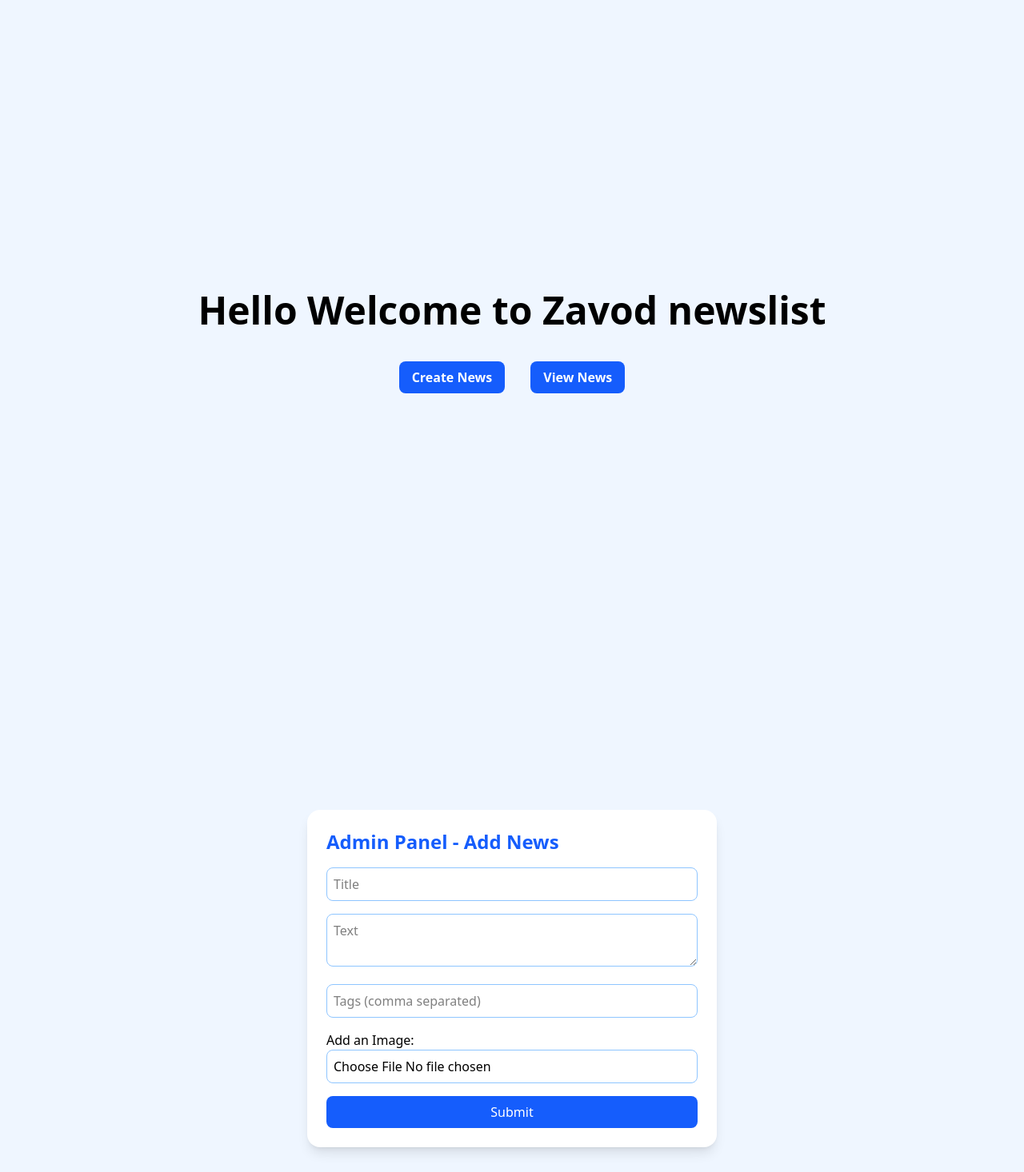
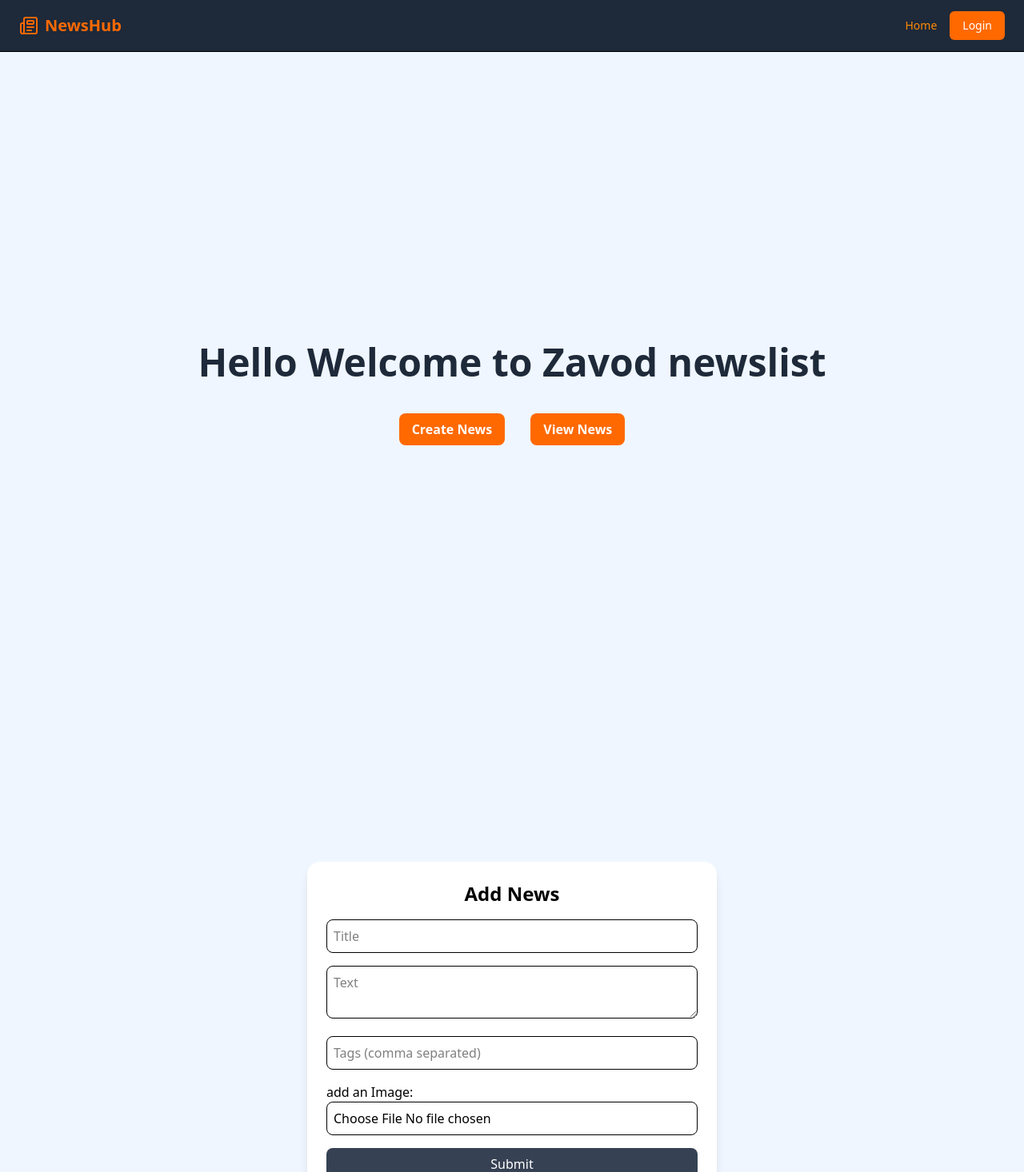
Before and after one commit to Jamesunekwuojo/newsApp, a React (Vite) app in the folder client/: page / in a window 1280 px wide. Shown: the top 1466 px of the page at 80% size. Built offline with nearby package versions, Linux system fonts and the light colour scheme; no server answers.

Commit message:
working on authentication

```diff
--- a/client/src/App.jsx
+++ b/client/src/App.jsx
@@ -8,14 +8,16 @@ import AdminPanel from "./components/AdminPanel.jsx";
 import ProtectedRoute from "./ProtectedRoute.jsx";
 import Signup from "./components/Signup.jsx";
 import Login from "./components/Login.jsx";
+import Mainnav from "./components/Mainnav.jsx";
 
-// import ProtectedRoute from "./ProtectedRoute.jsx";
 
 const App = () => (
   <div className="flex min-h-screen flex-col ">
     {/* <Mainnav/> */}
 
     <Router>
+      <Mainnav/>
+
       <Routes>
         <Route path="/" element={<Homepage />} />
         <Route path="/signup" element={<Signup />} />
--- /dev/null
+++ b/client/src/AuthContext.jsx
@@ -0,0 +1,3 @@
+import { createContext } from "react";
+
+export const AuthContext = createContext();
--- /dev/null
+++ b/client/src/AuthProvider.jsx
@@ -0,0 +1,80 @@
+import { useState, useEffect } from "react";
+import { AuthContext } from "./AuthContext.jsx";
+import api from "./services/api.js";
+
+export const AuthProvider = ({ children }) => {
+  const [user, setUser] = useState(null);
+  const [loading, setLoading] = useState(true);
+
+  useEffect(() => {
+    const fetchUser = async () => {
+      try {
+        const response = await api.get("/auth/check"); // Include cookies
+        if (response.status === 200) {
+          setUser(response.data.user);
+        } else {
+          setUser(null);
+        }
+      } catch (error) {
+        console.error("Error fetching user:", error);
+        setUser(null);
+      } finally {
+        setLoading(false);
+      }
+    };
+
+    fetchUser();
+  }, []);
+
+  // Signup function
+  const signup = async (formData) => {
+    try {
+      const response = await api.post("/api/admin/signup", formData);
+
+      if (response.status === 200) {
+        setUser(response.data.user);
+        return { success: true };
+      } else {
+        return { success: false, message: response.data.message || "Signup failed" };
+      }
+    } catch (error) {
+      console.error("Error signing up:", error.response || error);
+      return { success: false, message: error.response?.data?.message };
+    }
+  };
+
+  // Login function
+  const login = async (formData) => {
+    try {
+      const response = await api.post("/api/admin/login", formData);
+
+      if (response.status === 200) {
+        setUser(response.data.user);
+        return { success: true };
+      } else {
+        return { success: false, message: response.data.message };
+      }
+    } catch (error) {
+      console.error("Error logging in:", error);
+      return { success: false, message: error.response?.data?.message };
+    }
+  };
+
+  // Logout function
+  const logout = async () => {
+    try {
+      await api.post("/api/admin/logout", {}, ); // Ensure cookies are cleared
+      setUser(null);
+    } catch (error) {
+      console.error("Error logging out:", error);
+    }
+  };
+
+  const isAuthenticated = !!user;
+
+  return (
+    <AuthContext.Provider value={{ user, isAuthenticated, loading, login, signup, logout }}>
+      {children}
+    </AuthContext.Provider>
+  );
+};
--- a/client/src/components/AdminPanel.jsx
+++ b/client/src/components/AdminPanel.jsx
@@ -20,38 +20,38 @@ const AdminPanel = () => {
     return (
       <div className="flex min-h-screen flex-col items-center justify-center bg-blue-50 p-6">
         <div className="w-full max-w-lg bg-white p-6 rounded-2xl shadow-lg">
-          <h2 className="text-2xl font-semibold text-blue-600 mb-4">Admin Panel - Add News</h2>
+          <h2 className="text-2xl text-center font-semibold  mb-4"> Add News</h2>
           <form onSubmit={handleSubmit} className="space-y-4">
             <input
               type="text"
               placeholder="Title"
               onChange={e => setTitle(e.target.value)}
               required
-              className="w-full p-2 border border-blue-300 rounded-lg focus:outline-none focus:ring-2 focus:ring-blue-500"
+              className="w-full p-2 border  rounded-lg focus:outline-none focus:ring-2 focus:ring-black-500"
             />
             <textarea
               placeholder="Text"
               onChange={e => setText(e.target.value)}
               required
-              className="w-full p-2 border border-blue-300 rounded-lg focus:outline-none focus:ring-2 focus:ring-blue-500"
+              className="w-full p-2 border  rounded-lg focus:outline-none focus:ring-2 focus:ring-black-500"
             ></textarea>
             <input
               type="text"
               placeholder="Tags (comma separated)"
               onChange={e => setTags(e.target.value)}
               required
-              className="w-full p-2 border border-blue-300 rounded-lg focus:outline-none focus:ring-2 focus:ring-blue-500"
+              className="w-full p-2 border  rounded-lg focus:outline-none focus:ring-2 focus:ring-black-500"
             />
-            <label>Add an Image:</label>
+            <label>add an Image:</label>
             <input
               type="file"
               onChange={e => setImage(e.target.files[0])}
               required
-              className="w-full p-2 border border-blue-300 rounded-lg bg-white file:cursor-pointer"
+              className="w-full p-2 border  rounded-lg bg-white file:cursor-pointer"
             />
             <button
               type="submit"
-              className="w-full bg-blue-600 text-white py-2 rounded-lg hover:bg-blue-700 transition"
+              className="w-full cursor-pointer bg-gray-700 text-white py-2 rounded-lg hover:bg-black transition"
             >
               Submit
             </button>
--- a/client/src/components/Login.jsx
+++ b/client/src/components/Login.jsx
@@ -35,16 +35,13 @@ export default function Login() {
 
   return (
     <div className="flex min-h-screen flex-col items-center justify-center bg-gray-100 p-4">
-      <Link to="/" className="absolute left-8 top-8 flex items-center gap-2">
-        <Building2 className="h-6 w-6 text-blue-600" />
-        <span className="text-xl font-bold">TenantHub</span>
-      </Link>
+
 
       <div className="w-full max-w-md bg-white rounded-xl shadow-md p-6">
         <div className="space-y-1 mb-6">
           <h2 className="text-2xl font-bold">Login</h2>
           <p className="text-gray-600">
-            Enter your credentials to access your account
+            Enter your credentials to create news
           </p>
         </div>
 
--- a/client/src/components/Mainnav.jsx
+++ b/client/src/components/Mainnav.jsx
@@ -0,0 +1,32 @@
+import { Newspaper } from "lucide-react";
+import { Link } from "react-router-dom";
+
+const Mainnav = () => {
+  return (
+    <div>
+      <header className="sticky top-0 z-50 w-full border-b bg-gray-800 backdrop-blur">
+        <div className="container flex h-16 items-center justify-between px-6">
+          <div className="flex items-center gap-2">
+            <Newspaper className="h-6 w-6 text-orange-500" />
+            <Link to="/" className="text-xl font-bold text-orange-500">NewsHub</Link>
+          </div>
+          <nav className="flex items-center gap-4">
+            <Link
+              to="/"
+              className="text-sm font-medium text-orange-400 hover:text-orange-500"
+            >
+              Home
+            </Link>
+            <Link to="/login">
+              <button className="text-sm px-4 py-2 rounded-md bg-orange-500 cursor-pointer text-white hover:bg-orange-600">
+                Login
+              </button>
+            </Link>
+          </nav>
+        </div>
+      </header>
+    </div>
+  );
+};
+
+export default Mainnav;
--- a/client/src/components/WelcomeMsg.jsx
+++ b/client/src/components/WelcomeMsg.jsx
@@ -4,20 +4,20 @@ const WelcomeMsg = () => {
   return (
     <div className="flex min-h-screen flex-col items-center justify-center bg-blue-50 p-6">
       <div className="flex-row items-center justify-center bg-blue-50 p-6">
-        <h2 className="text-center text-5xl font-bold ">
+        <h2 className="text-center text-gray-800 text-5xl font-bold ">
           Hello Welcome to Zavod newslist
         </h2>
       </div>
 
       <div className="flex flex-row items-center">
         <Link to="/admin">
-          <button className="bg-blue-600 text-white font-bold py-2 rounded-lg hover:bg-blue-700 transition cursor-pointer p-4 mx-4 my-4">
+          <button className="bg-orange-500  text-white font-bold py-2 rounded-lg hover:bg-orange-600 transition cursor-pointer p-4 mx-4 my-4">
             Create News
           </button>
         </Link>
 
         <Link to="/newslist">
-          <button className="bg-blue-600 cursor-pointer text-white font-bold py-2 rounded-lg hover:bg-blue-700 transition p-4 mx-4 my-4">
+          <button className="bg-orange-500 cursor-pointer text-white font-bold py-2 rounded-lg hover:bg-orange-600 transition p-4 mx-4 my-4">
             View News
           </button>
         </Link>
```
Also changed, not shown: 2 other files (tests, documents, lock files or other folders).
